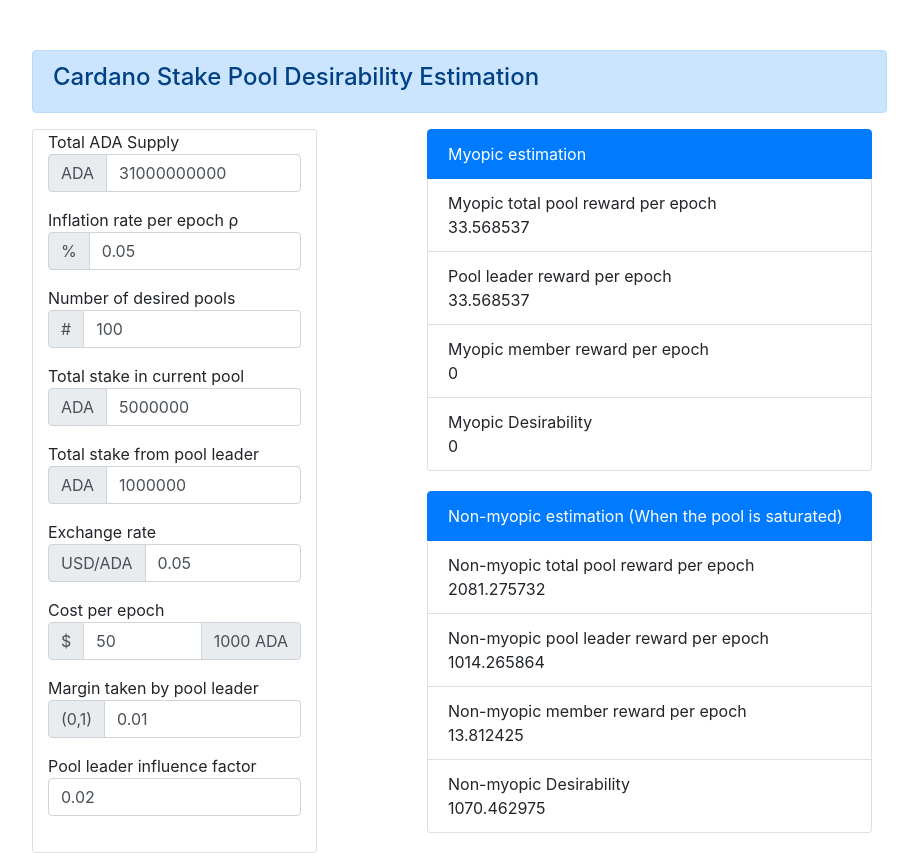
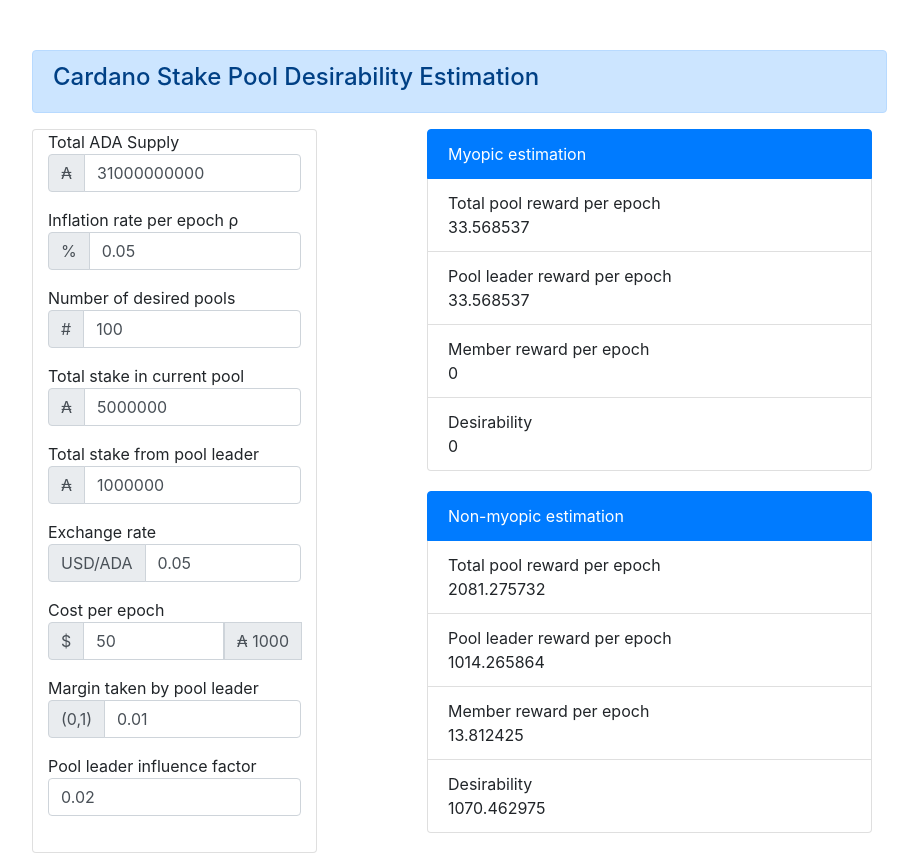
Before and after one commit to Madror7/cardano-stake-pool-desirability, a React (Create React App) app: page / in a window 1280 px wide. Shown: the whole page, without its empty margins (228-1146 px from the left). Built offline with nearby package versions, Linux system fonts and the light colour scheme.

Commit message:
Reword and use symbol '₳' for ADA

```diff
--- a/src/App.js
+++ b/src/App.js
@@ -173,7 +173,7 @@
             <div>Total ADA Supply</div>
             <div className="input-group mb-3">
               <div className="input-group-prepend">
-                <span className="input-group-text">ADA</span>
+                <span className="input-group-text">₳</span>
               </div>
               <input className="form-control" onChange={(e) => this.handleChange('currentTotalSupply', e)} defaultValue={this.state.currentTotalSupply}/>
             </div>
@@ -194,14 +194,14 @@
             <div>Total stake in current pool</div>
             <div className="input-group mb-3">
               <div className="input-group-prepend">
-                <span className="input-group-text">ADA</span>
+                <span className="input-group-text">₳</span>
               </div>
               <input className="form-control" onChange={(e) => this.handleChange('totalStakeInCurrentPool', e)} defaultValue={this.state.totalStakeInCurrentPool}/>
             </div>
             <div>Total stake from pool leader</div>
             <div className="input-group mb-3">
               <div className="input-group-prepend">
-                <span className="input-group-text">ADA</span>
+                <span className="input-group-text">₳</span>
               </div>
               <input className="form-control" onChange={(e) => this.handleChange('totalStakeFromPoolLeaders', e)} defaultValue={this.state.totalStakeFromPoolLeaders}/>
             </div>
@@ -218,8 +218,8 @@
                 <span className="input-group-text">$</span>
               </div>
               <input className="form-control" onChange={(e) => this.handleChange('costPerEpochInUSD', e)} defaultValue={this.state.costPerEpochInUSD}/>
-              <div className="input-group-append">
-                <span className="input-group-text">{this.state.c} ADA</span>
+              <div className="input-group-prepend">
+                <span className="input-group-text">₳ {this.state.c}</span>
               </div>
             </div>
             <div>Margin taken by pool leader</div>
@@ -240,7 +240,7 @@
                 <div>Myopic estimation</div>
               </li>
               <li className="list-group-item">
-                <div>Myopic total pool reward per epoch</div>
+                <div>Total pool reward per epoch</div>
                 <div>{this.state.myopicTotalPoolReward}</div>
               </li>
               <li className="list-group-item">
@@ -248,32 +248,32 @@
                 <div>{this.state.myopicPoolLeaderReward}</div>
               </li>
               <li className="list-group-item">
-                <div>Myopic member reward per epoch</div>
+                <div>Member reward per epoch</div>
                 <div>{this.state.myopicMemberReward}</div>
               </li>
               <li className="list-group-item">
-                <div>Myopic Desirability</div>
+                <div>Desirability</div>
                 <div>{this.state.myopicDesirability}</div>
               </li>
             </ul>
             <ul className="list-group dependent-variable-panel">
               <li className="list-group-item list-group-item-action active">
-                <div>Non-myopic estimation (When the pool is saturated)</div>
+                <div>Non-myopic estimation</div>
               </li>
               <li className="list-group-item">
-                <div>Non-myopic total pool reward per epoch</div>
+                <div>Total pool reward per epoch</div>
                 <div>{this.state.nonmyopicTotalPoolReward}</div>
               </li>
               <li className="list-group-item">
-                <div>Non-myopic pool leader reward per epoch</div>
+                <div>Pool leader reward per epoch</div>
                 <div>{this.state.nonmyopicPoolLeaderReward}</div>
               </li>
               <li className="list-group-item">
-                <div>Non-myopic member reward per epoch</div>
+                <div>Member reward per epoch</div>
                 <div>{this.state.nonmyopicMemberReward}</div>
               </li>
               <li className="list-group-item">
-                <div>Non-myopic Desirability</div>
+                <div>Desirability</div>
                 <div>{this.state.nonmyopicDesirability}</div>
               </li>
             </ul>
```
